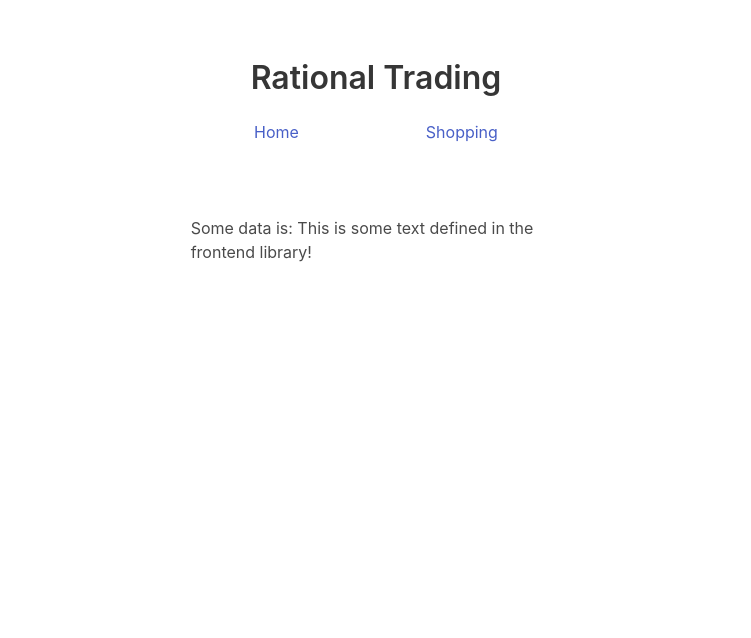
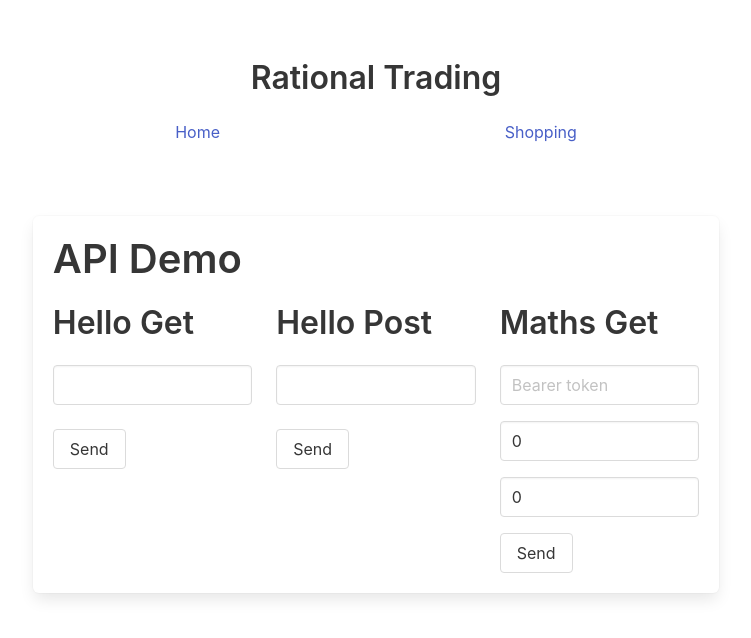
Before and after one commit to rational-trading/rational-trading, a SvelteKit app in the folder frontend/: page / in a window 1280 px wide. Shown: the top 638 px of the page, without its empty margins (264-1015 px from the left). Built offline with nearby package versions, Linux system fonts and the light colour scheme.

Commit message:
Added API demos.

```diff
--- /dev/null
+++ b/frontend/src/components/demo/ApiDemo.svelte
@@ -0,0 +1,20 @@
+<script lang="ts">
+    import HelloGet from "./HelloGet.svelte";
+    import HelloPost from "./HelloPost.svelte";
+    import MathsGet from "./MathsGet.svelte";
+</script>
+
+<div class="box">
+    <h2 class="title is-2">API Demo</h2>
+    <div class="columns">
+        <div class="column is-one-third">
+            <HelloGet />
+        </div>
+        <div class="column is-one-third">
+            <HelloPost />
+        </div>
+        <div class="column is-one-third">
+            <MathsGet />
+        </div>
+    </div>
+</div>
--- /dev/null
+++ b/frontend/src/components/demo/HelloGet.svelte
@@ -0,0 +1,24 @@
+<script lang="ts">
+    import api from "$lib/api";
+
+    let name: string = "";
+    let request: Promise<string> = Promise.resolve("");
+</script>
+
+<h3 class="title is-3">Hello Get</h3>
+<input class="input" bind:value={name} />
+<br />
+<br />
+<button
+    class="button"
+    on:click={() => (request = api.hello().get(name === "" ? undefined : name))}
+    >Send</button>
+<br />
+<br />
+{#await request}
+    <p>Waiting...</p>
+{:then response}
+    <p>{response}</p>
+{:catch error}
+    <p>{error.message}</p>
+{/await}
--- /dev/null
+++ b/frontend/src/components/demo/HelloPost.svelte
@@ -0,0 +1,20 @@
+<script lang="ts">
+    import api from "$lib/api";
+
+    let name: string = "";
+    let request: Promise<string> = Promise.resolve("");
+</script>
+
+<h3 class="title is-3">Hello Post</h3>
+<input class="input" bind:value={name} />
+<br />
+<br />
+<button class="button" on:click={() => (request = api.hello().post(name))}
+    >Send</button>
+<br />
+<br />
+{#await request}
+    <p>Waiting...</p>
+{:then response}
+    <p>{response}</p>
+{/await}
--- /dev/null
+++ b/frontend/src/components/demo/MathsGet.svelte
@@ -0,0 +1,37 @@
+<script lang="ts">
+    import api from "$lib/api";
+    import type { MathsResponse } from "$lib/api/maths";
+
+    let token: string = "";
+    let a = 0;
+    let b = 0;
+    let request: Promise<MathsResponse | undefined> =
+        Promise.resolve(undefined);
+</script>
+
+<h3 class="title is-3">Maths Get</h3>
+<p>
+    <input class="input" bind:value={token} placeholder="Bearer token" />
+</p>
+<p>
+    <input type="number" class="input" bind:value={a} placeholder="a" />
+</p>
+<p>
+    <input type="number" class="input" bind:value={b} placeholder="b" />
+</p>
+<p>
+    <button
+        class="button"
+        on:click={() => (request = api.maths(token).get(a, b))}>Send</button>
+</p>
+{#await request}
+    <p>Waiting...</p>
+{:then response}
+    {#if response}
+        <p>Added: {response.add}</p>
+        <p>Multiplied: {response.multiply}</p>
+        <p>User: {response.authenticated_user}</p>
+    {/if}
+{:catch error}
+    <p>{error.message}</p>
+{/await}
--- a/frontend/src/lib/data.ts
+++ /dev/null
@@ -1,3 +0,0 @@
-const data = "This is some text defined in the frontend library!";
-
-export default data;
--- a/frontend/src/routes/+layout.svelte
+++ b/frontend/src/routes/+layout.svelte
@@ -3,8 +3,8 @@
 </script>
 
 <div class="columns m-6">
-  <div class="column is-one-third" />
-  <div class="column is-one-third">
+  <div class="column is-one-fifth" />
+  <div class="column is-three-fifths">
     <div class="level">
       <div class="level-item">
         <h1 class="title is-0">Rational Trading</h1>
@@ -18,5 +18,5 @@
     <br />
     <slot />
   </div>
-  <div class="column is-one-third" />
+  <div class="column is-one-fifth" />
 </div>
--- a/frontend/src/routes/+page.svelte
+++ b/frontend/src/routes/+page.svelte
@@ -1,7 +1,7 @@
 <script lang="ts">
-    import data from "$lib/data";
+    import ApiDemo from "$components/demo/ApiDemo.svelte";
 </script>
 
 <div class="content">
-    <p>Some data is: {data}</p>
+    <ApiDemo />
 </div>
```
